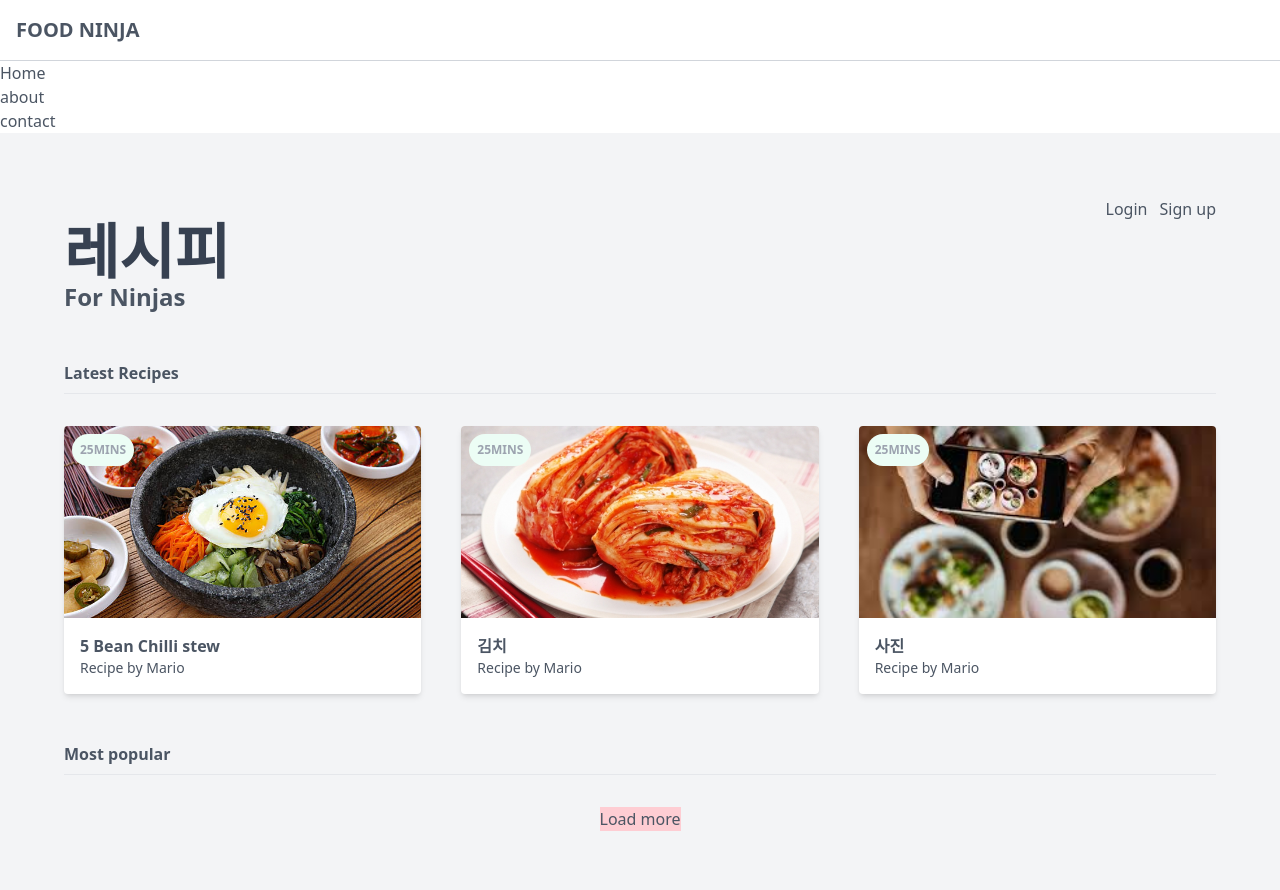
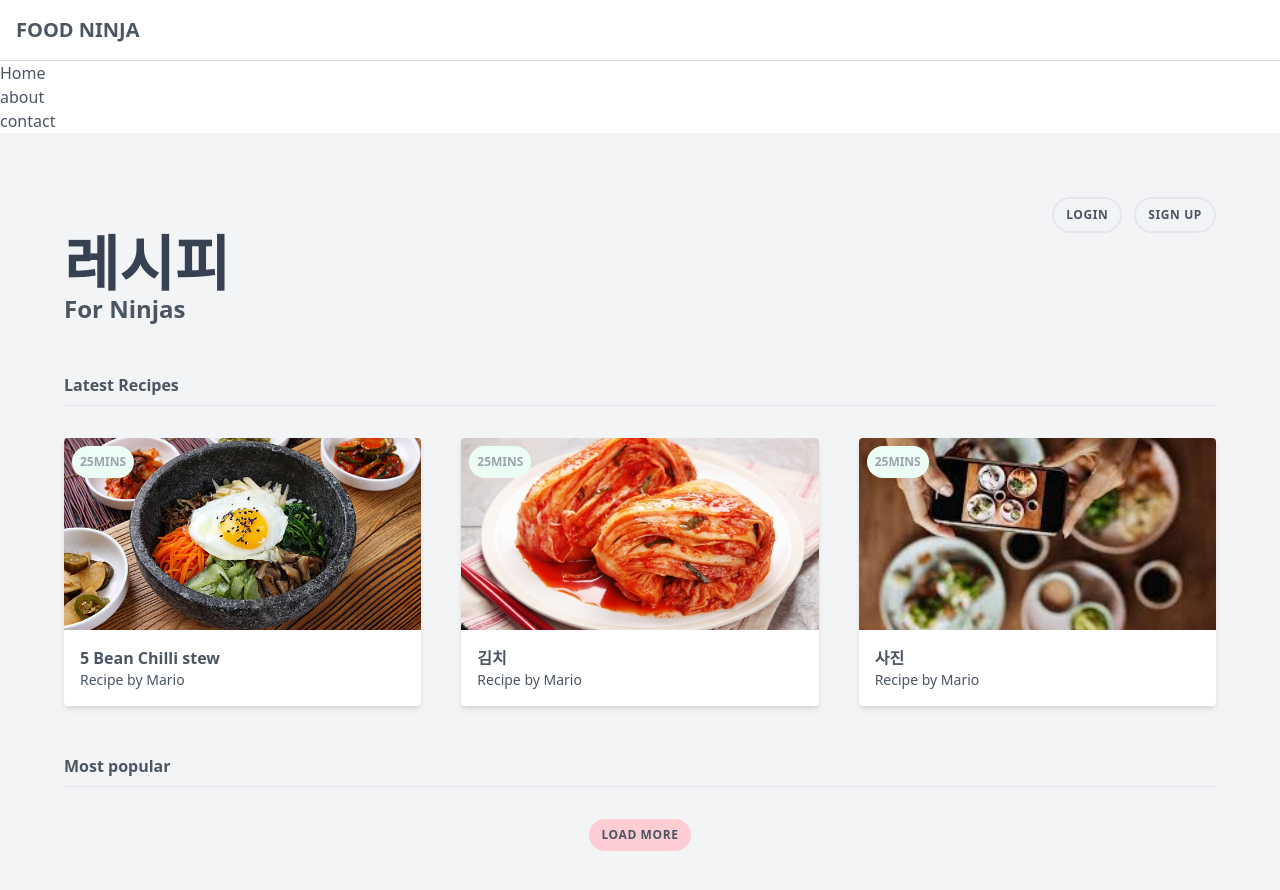
Before and after one commit to Nifskor/tailwind-css-study, a website: page public/index.html in a window 1280 px wide. Drawn offline with nearby package versions, Linux system fonts and the light colour scheme; a web font is replaced by a local one.

Commit message:
lesson 13 btn

```diff
--- a/public/index.html
+++ b/public/index.html
@@ -41,8 +41,8 @@
 </div> <!-- end nav -->
     <main class="px-16 py-16 bg-gray-100 md:col-span-2">
         <div class="flex justify-center md:justify-end bg-gray-100">
-            <a href="#"> Login</a>
-            <a href="#" class='ml-3'> Sign up</a>
+            <a href="#" class="btn text-primary border-primary md:border-2" > Login</a>
+            <a href="#" class='ml-3 btn text-primary border-primary md:border-2'> Sign up</a>
         </div>
 
         <header>
@@ -97,7 +97,7 @@
         </div>
 
             <div class="flex justify-center">
-                <div class='bg-rose-200'>
+                <div class='bg-rose-200 btn'>
                     Load more
                 </div>
             </div>
--- a/src/styles.css
+++ b/src/styles.css
@@ -11,3 +11,7 @@
 .badge{
     @apply bg-emerald-50 text-gray-400 text-xs uppercase font-bold rounded-full p-2 absolute top-0 ml-2 mt-2;
 }
+
+.btn{
+    @apply rounded-full py-2 px-3 uppercase text-xs font-bold cursor-pointer tracking-wider;
+}
```
Also changed, not shown: README.md, public/styles.css.
